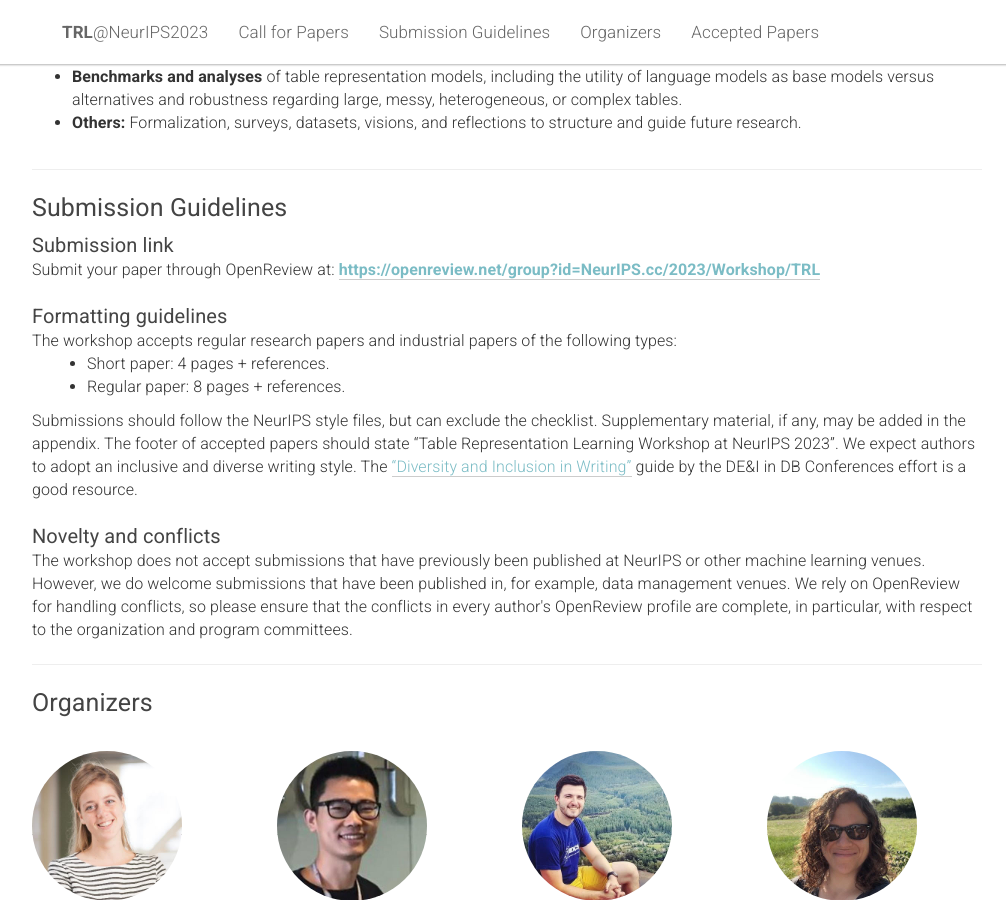
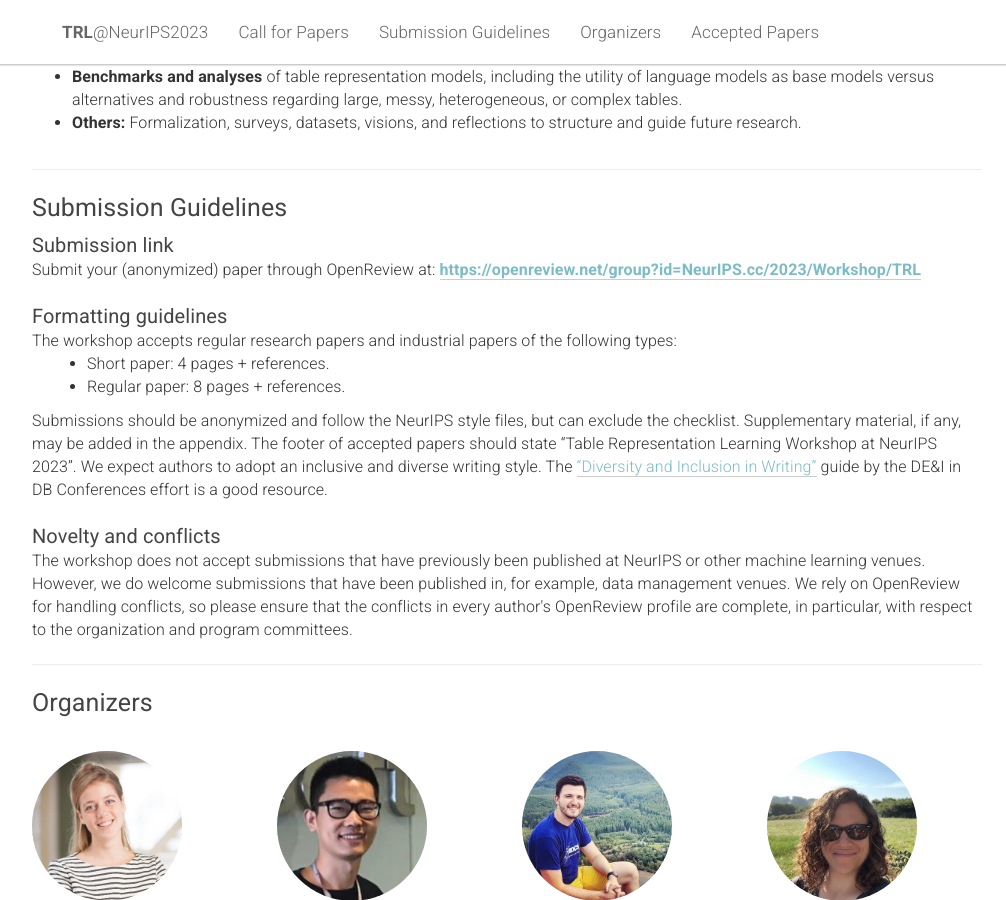
Before and after one commit to table-representation-learning/table-representation-learning.github.io, a Jekyll site: the page built from _pages/home.html, in a window 1280 px wide and 900 px high, scrolled down 1408 px. Shown: the whole window, without its empty margins (133-1139 px from the left). Built offline with Jekyll 4.4.1, drawn with Linux system fonts in a browser that asks for light colours.

Commit message:
Add single-anonymous req.

```diff
--- a/_pages/home.html
+++ b/_pages/home.html
@@ -501,7 +501,7 @@ acknowledgements: ""
     <div class="row">
         <div class="col-xs-12">
             <h3>Submission link</h3>
-            Submit your paper through OpenReview at: <b><a href="https://openreview.net/group?id=NeurIPS.cc/2023/Workshop/TRL" target="blank">https://openreview.net/group?id=NeurIPS.cc/2023/Workshop/TRL</a></b>
+            Submit your (anonymized) paper through OpenReview at: <b><a href="https://openreview.net/group?id=NeurIPS.cc/2023/Workshop/TRL" target="blank">https://openreview.net/group?id=NeurIPS.cc/2023/Workshop/TRL</a></b>
         </div>
 
         <div class="col-xs-12">
@@ -516,7 +516,7 @@ acknowledgements: ""
             </ul>
             <br>
             <br>
-            Submissions should follow the NeurIPS style files, but can exclude the checklist. Supplementary material, if any, may be added in the appendix.
+            Submissions should be anonymized and follow the NeurIPS style files, but can exclude the checklist. Supplementary material, if any, may be added in the appendix.
             The footer of accepted papers should state “Table Representation Learning Workshop at NeurIPS 2023”. We expect authors to adopt an inclusive and diverse writing style.
             The <a href="https://dbdni.github.io/pages/inclusivewriting.html" target="blank">“Diversity and Inclusion in Writing”</a> guide by the DE&I in DB Conferences effort is a good resource.
         </div>
```
